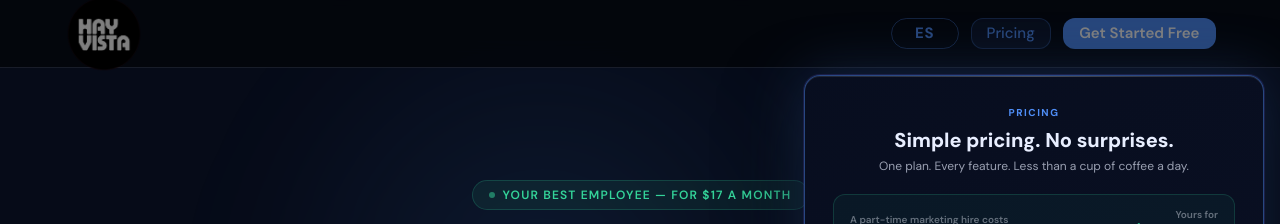
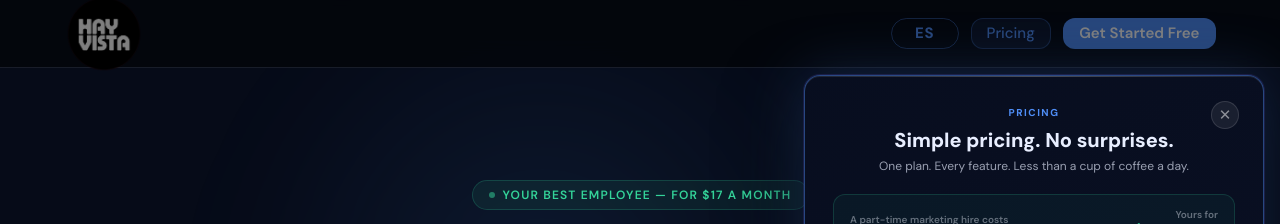
Before and after one commit to edgpac/ranky, a React (Vite) app: page / in a window 1280 px wide. Both pictures are taken after a click on the button "Pricing". Shown: the top 224 px of the page. Built offline with nearby package versions, Linux system fonts and the light colour scheme; no server answers.

Commit message:
feat: add close X button to pricing card

```diff
--- a/src/pages/LandingPage.tsx
+++ b/src/pages/LandingPage.tsx
@@ -138,7 +138,25 @@ export default function LandingPage() {
 
               <div className="p-6 sm:p-7 flex flex-col gap-5">
                 {/* Header */}
-                <div className="text-center">
+                <div className="text-center relative">
+                  <button
+                    onClick={() => setPricingOpen(false)}
+                    aria-label="Close"
+                    style={{
+                      position: 'absolute', top: -4, right: -4,
+                      width: 28, height: 28,
+                      display: 'flex', alignItems: 'center', justifyContent: 'center',
+                      borderRadius: '50%',
+                      background: 'rgba(255,255,255,0.07)',
+                      border: '1px solid rgba(255,255,255,0.12)',
+                      color: 'rgba(255,255,255,0.5)',
+                      fontSize: 15, lineHeight: 1, cursor: 'pointer',
+                    }}
+                    onMouseEnter={e => { e.currentTarget.style.background = 'rgba(255,255,255,0.14)'; e.currentTarget.style.color = '#fff'; }}
+                    onMouseLeave={e => { e.currentTarget.style.background = 'rgba(255,255,255,0.07)'; e.currentTarget.style.color = 'rgba(255,255,255,0.5)'; }}
+                  >
+                    ✕
+                  </button>
                   <p className="text-[10px] font-bold tracking-[0.15em] mb-1.5" style={{ color: 'var(--accent)' }}>{t.pricing.label}</p>
                   <h3 className="text-xl font-extrabold">{t.pricing.h3}</h3>
                   <p className="text-xs mt-1" style={{ color: 'var(--text-muted)' }}>{t.pricing.sub}</p>
```
